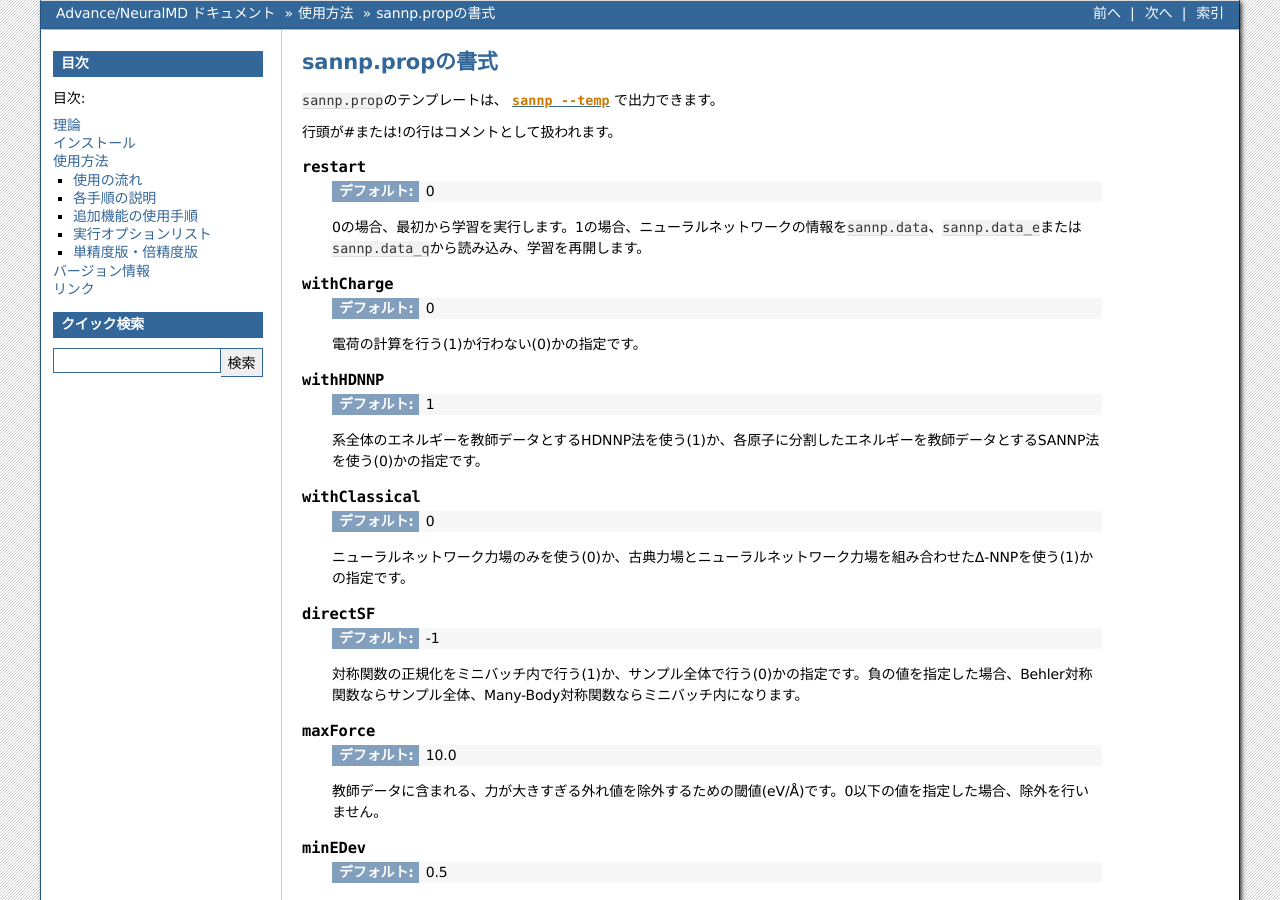
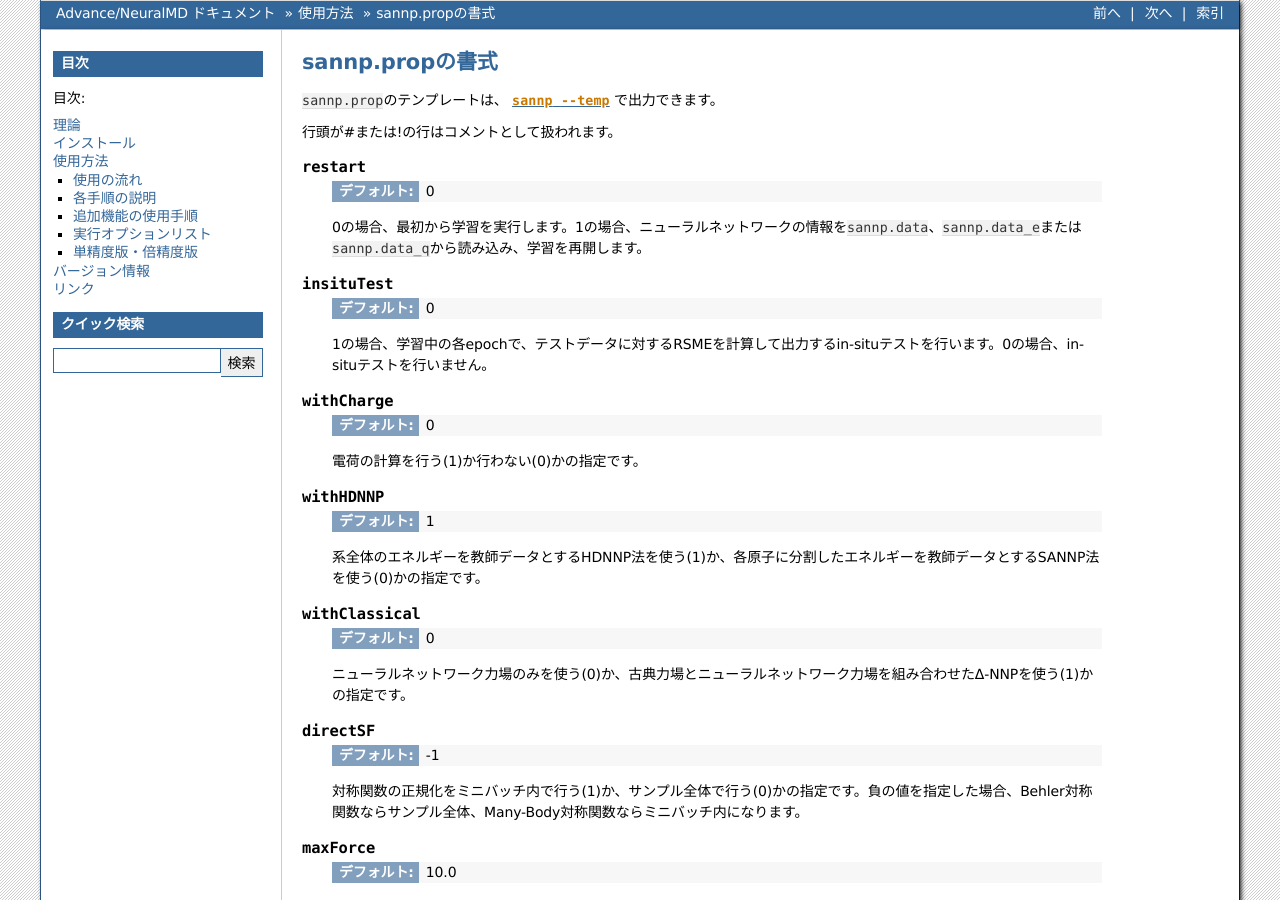
Before and after one commit to advancesoftcorp/neuralmd-doc, a Sphinx documentation site: the page built from docs/source/usage/prop.rst, in a window 1280 px wide and 900 px high. Built offline with Sphinx 7.4.7, drawn with Linux system fonts in a browser that asks for light colours; formulas are drawn with MathJax 3.

Commit message:
modify prop.rst

```diff
--- a/docs/source/usage/prop.rst
+++ b/docs/source/usage/prop.rst
@@ -13,6 +13,12 @@ sannp.propの書式
  :デフォルト: 0
 
  0の場合、最初から学習を実行します。1の場合、ニューラルネットワークの情報を\ :file:`sannp.data`\ 、\ :file:`sannp.data_e`\ または\ :file:`sannp.data_q`\ から読み込み、学習を再開します。
+
+.. describe:: insituTest
+
+ :デフォルト: 0
+
+ 1の場合、学習中の各epochで、テストデータに対するRSMEを計算して出力するin-situテストを行います。0の場合、in-situテストを行いません。
 
 .. describe:: withCharge
 
```
